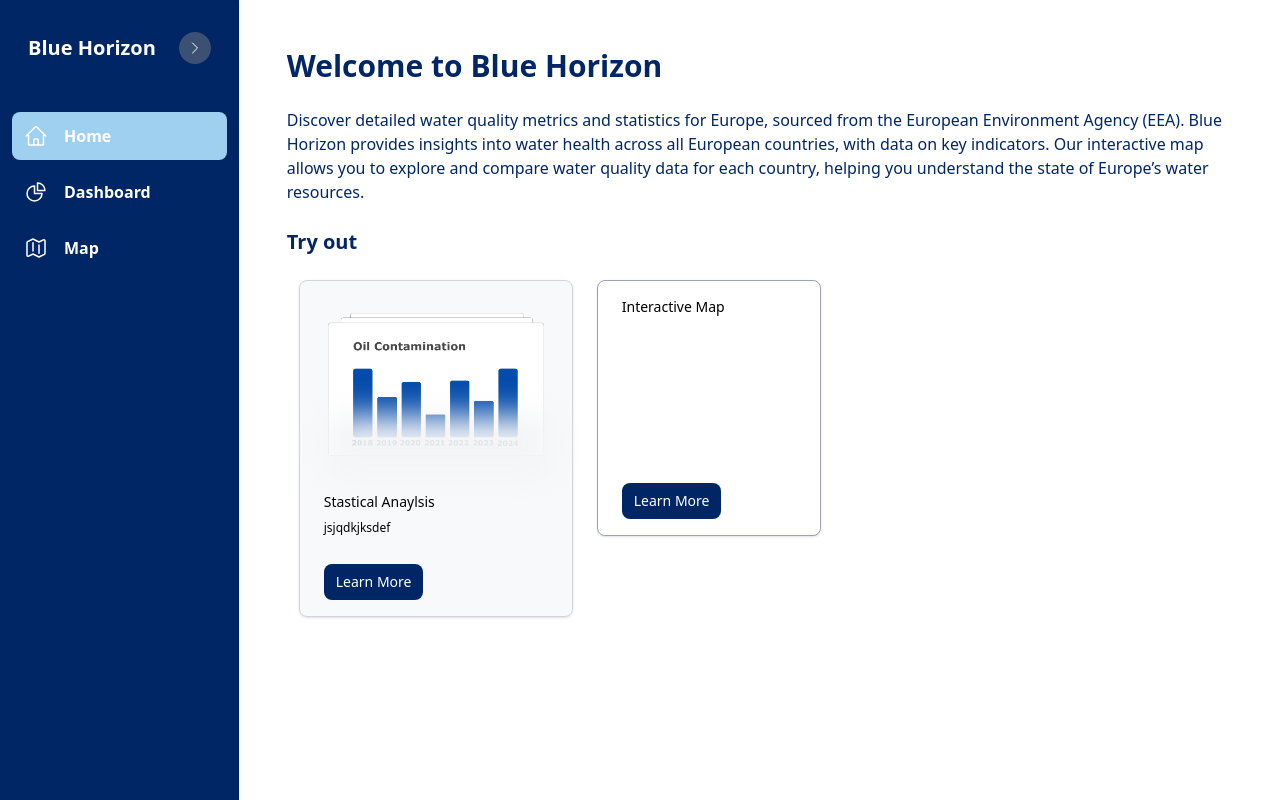
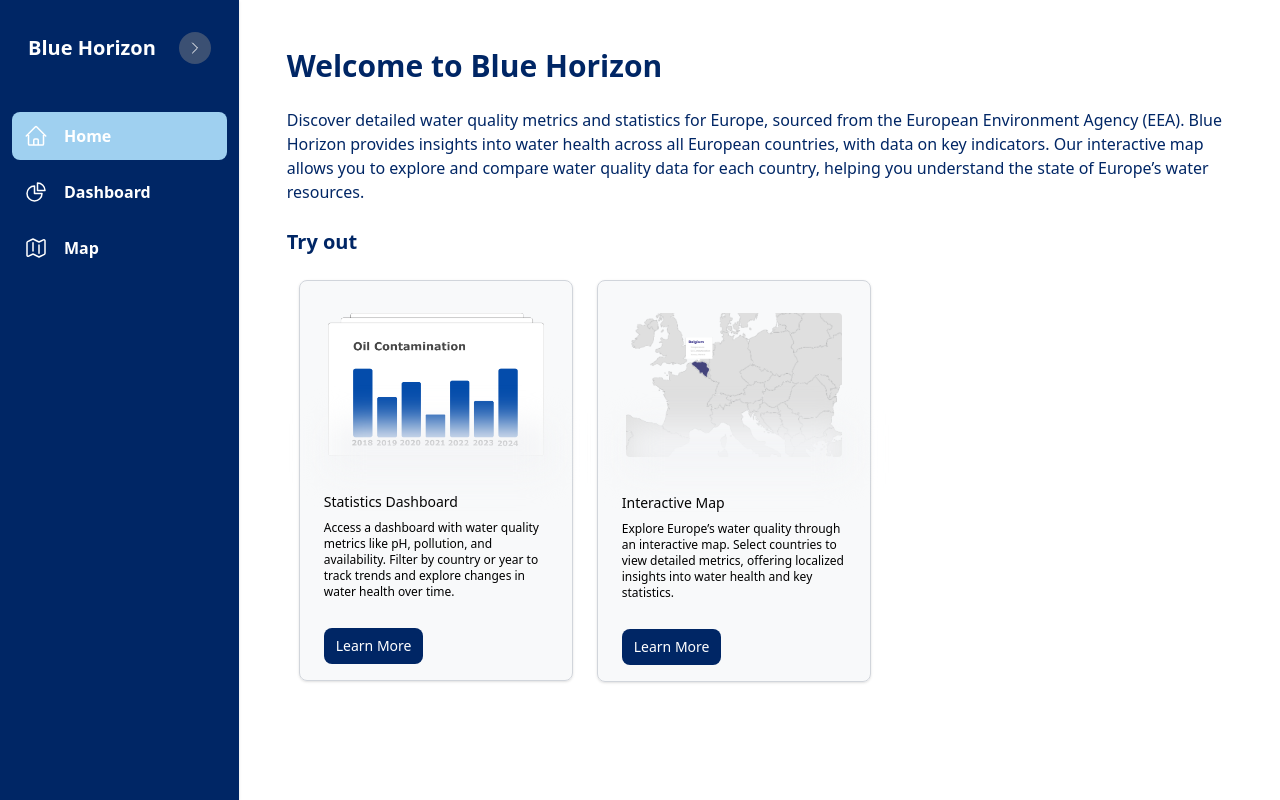
Before and after one commit to nessnos/blue_horizon, a Vue app in the folder webapp/: page / in a window 1280 px wide. Built offline with nearby package versions, Linux system fonts and the light colour scheme.

Commit message:
Reset pages as dashboard style - ui map page

```diff
--- a/webapp/src/views/Home.vue
+++ b/webapp/src/views/Home.vue
@@ -16,16 +16,29 @@
       <div class="flex flex-col gap-2 items-start justify-between border-[0.5px] border-gray-300 rounded-lg bg-gray-100/55 shadow px-6 py-4 h-fit min-h-64 min-w-56">
         <div class="relative w-56 h-full p-1 py-4">
           <img class="rounded" src='@/assets/img/statistics.png' alt="">
-          <div class="absolute bottom-0 w-full h-14 blur-lg bg-gray-100"></div><!-- Blur effect -->
+          <div class="absolute bottom-0 w-full h-12 blur-lg bg-gray-100"></div><!-- Blur effect -->
         </div>
-        <div class="py-3">
-          <div class="text-sm font-normal">Stastical Anaylsis</div>
-          <div class="text-xs py-2">jsjqdkjksdef</div>
+        <div class="py-3 max-w-56">
+          <div class="text-sm font-normal">Statistics Dashboard</div>
+          <div class="text-xs py-2">
+            Access a dashboard with water quality metrics like pH, pollution, and availability.
+            Filter by country or year to track trends and explore changes in water health over time.
+          </div>
         </div>
         <div class="bg-ocean rounded-lg px-3 py-2 text-white text-sm hover:bg-aqua hover:cursor-pointer">Learn More</div>
       </div>
-      <div class="flex flex-col gap-2 items-start justify-between border-[0.5px] border-gray-400 rounded-lg bg-white shadow px-6 py-4 h-64 min-w-56">
-        <div class="text-sm">Interactive Map</div>
+      <div class="flex flex-col gap-2 items-start justify-between border-[0.5px] border-gray-300 rounded-lg bg-gray-100/55 shadow px-6 py-4 h-fit min-h-64 min-w-56">
+        <div class="relative w-56 h-full p-1 py-4">
+          <img class="rounded" src='@/assets/img/map.png' alt="">
+          <div class="absolute bottom-0 w-full h-12 blur-lg bg-gray-100"></div><!-- Blur effect -->
+        </div>
+        <div class="py-3 max-w-56">
+          <div class="text-sm font-normal">Interactive Map</div>
+          <div class="text-xs py-2">
+            Explore Europe’s water quality through an interactive map.
+            Select countries to view detailed metrics, offering localized insights into water health and key statistics.
+          </div>
+        </div>
         <div class="bg-ocean rounded-lg px-3 py-2 text-white text-sm hover:bg-aqua hover:cursor-pointer">Learn More</div>
       </div>
     </div>
--- a/webapp/src/views/Map.vue
+++ b/webapp/src/views/Map.vue
@@ -4,8 +4,15 @@
 </script>
 <template>
 
- <div>
-    <Europe class="fill-gray-300 h-[57.3rem] w-fit"/>
+ <div class="flex flex-col gap-3">
+   <div class="p-3 min-h-24">
+      Filters
+   </div>
+   <div class="flex flex-row">
+      <Europe class="h-full w-3/4"/>
+      <div>Panel</div>
+   </div>
+
  </div>
 
 </template>
```
Also changed, not shown: webapp/src/views/Europe.vue (+16 -1 lines), webapp/src/assets/img/map.png (added).
